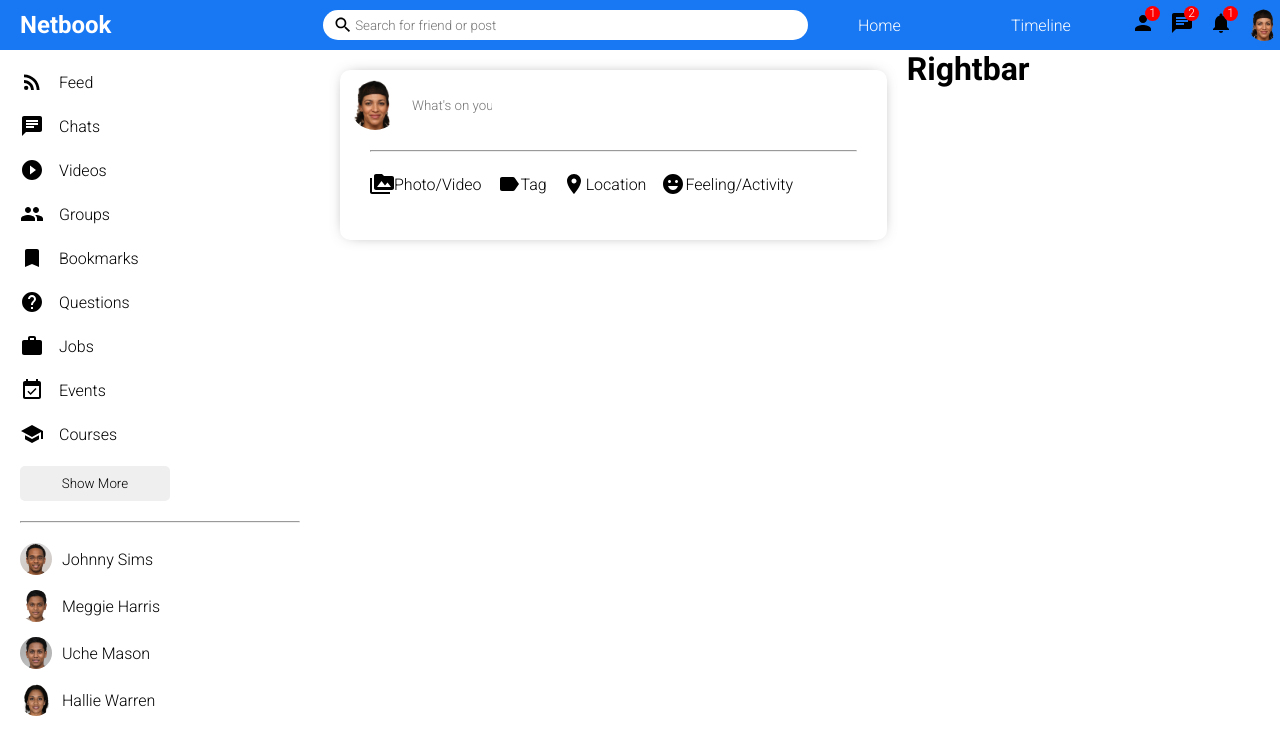
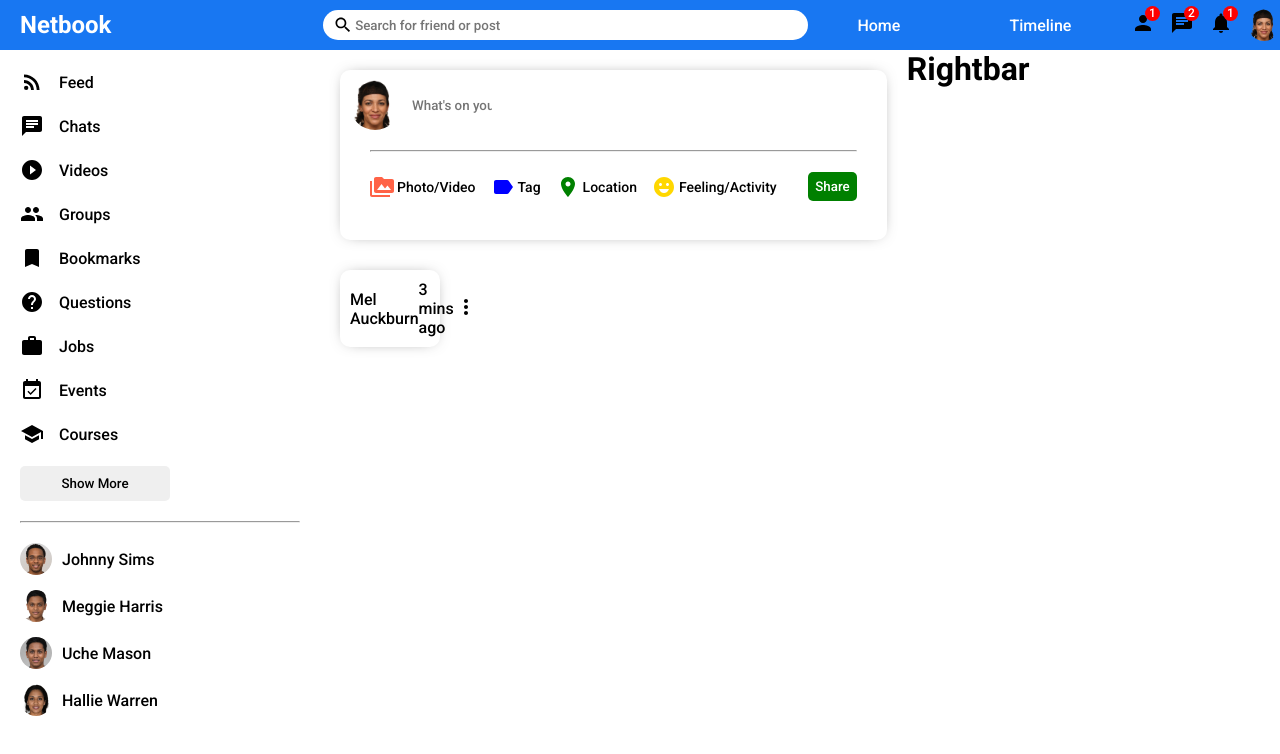
Before and after one commit to leonardAta/netbook, a React (Create React App) app: page / in a window 1280 px wide. Shown: the top 754 px of the page. Built offline with nearby package versions, Linux system fonts and the light colour scheme.

Commit message:
post component setup...

```diff
--- a/public/index.html
+++ b/public/index.html
@@ -6,7 +6,7 @@
     <meta name="description" content="Web site created using create-react-app" />
     <link rel="preconnect" href="https://fonts.googleapis.com">
     <link rel="preconnect" href="https://fonts.gstatic.com" crossorigin>
-    <link href="https://fonts.googleapis.com/css2?family=Roboto:ital,wght@0,300;0,700;1,100;1,400&display=swap" rel="stylesheet">
+    <link href="https://fonts.googleapis.com/css2?family=Roboto:ital,wght@0,300;0,500;0,700;1,100;1,400&display=swap" rel="stylesheet">
     <link rel="stylesheet" href="style.css">
     <title>Social Media App</title>
   </head>
--- a/src/components/center-feed/Feed.js
+++ b/src/components/center-feed/Feed.js
@@ -1,12 +1,14 @@
 import React from 'react'
 import "./Feed.css"
 import Share from '../share/Share'
+import Post from '../post/Post'
 
 const Feed = () => {
   return (
     <div className='feed'>
       <div className="feedWrapper">
         <Share />
+        <Post />
       </div>
     </div>
   )
--- /dev/null
+++ b/src/components/post/Post.css
@@ -0,0 +1,25 @@
+.post {
+  width: 100px;
+  border-radius: 10px;
+  -webkit-box-shadow: 0px 0px 16px rgba(0, 0, 0, 0.68);
+  box-shadow: 0px 0px 16px -8px rgba(0, 0, 0, 0.68);
+  margin: 30px 0;
+}
+
+.postWrapper {
+  padding: 10px;
+}
+
+.postTop {
+  display: flex;
+  align-items: center;
+  justify-content: space-between;
+}
+
+.postTopLeft {
+  display: flex;
+  align-items: center;
+}
+
+.postProfileImg {
+}
--- /dev/null
+++ b/src/components/post/Post.js
@@ -0,0 +1,26 @@
+import { MoreVert } from '@material-ui/icons'
+import React from 'react'
+import "./Post.css"
+
+const Post = () => {
+  return (
+    <div className="post">
+      <div className="postWrapper">
+        <div className="postTop">
+          <div className="postTopLeft">
+            {/* <img className="postProfile" src="/assets/person/1.png" alt="" /> */}
+            <span className="postUsername">Mel Auckburn</span>
+            <span className="postDate">3 mins ago</span>
+          </div>
+          <div className="postTopRight">
+            <MoreVert />
+          </div>
+        </div>
+        <div className="postCenter"></div>
+        <div className="postBottom"></div>
+      </div>
+    </div>
+  )
+}
+
+export default Post
--- a/src/components/share/Share.css
+++ b/src/components/share/Share.css
@@ -55,4 +55,21 @@
 
 .shareIcon {
   font-size: 18px;
+  margin-right: 3px;
 }
+
+.shareOptionText {
+  font-size: 14px;
+  font-weight: 500;
+}
+
+.shareButton {
+  border: none;
+  padding: 7px;
+  border-radius: 5px;
+  background-color: green;
+  font-weight: 500;
+  margin-right: 20px;
+  cursor: pointer;
+  color: white;
+}
--- a/src/components/share/Share.js
+++ b/src/components/share/Share.js
@@ -14,22 +14,23 @@ const Share = () => {
         <div className="shareBottom">
           <div className="shareOptions">
             <div className="shareOption">
-              <PermMedia className="shareIcon" />
+              <PermMedia htmlColor="tomato" className="shareIcon" />
               <span className="shareOptionText">Photo/Video</span>
             </div>
             <div className="shareOption">
-              <Label className="shareIcon" />
+              <Label htmlColor="blue" className="shareIcon" />
               <span className="shareOptionText">Tag</span>
             </div>
             <div className="shareOption">
-              <Room className="shareIcon" />
+              <Room htmlColor="green" className="shareIcon" />
               <span className="shareOptionText">Location</span>
             </div>
             <div className="shareOption">
-              <EmojiEmotions className="shareIcon" />
+              <EmojiEmotions htmlColor="gold" className="shareIcon" />
               <span className="shareOptionText">Feeling/Activity</span>
             </div>
           </div>
+          <button className="shareButton">Share</button>
         </div>
       </div>
     </div>
```
